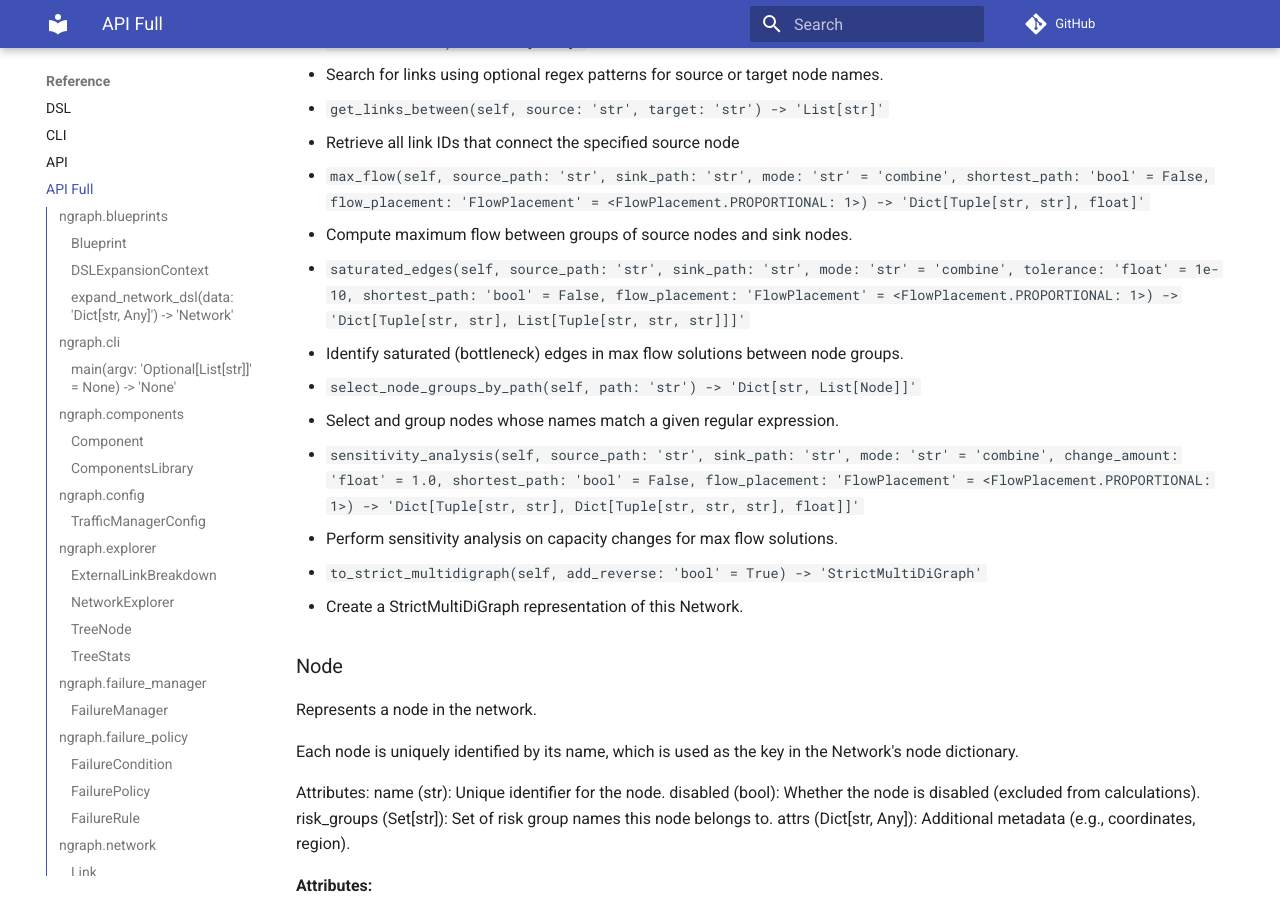
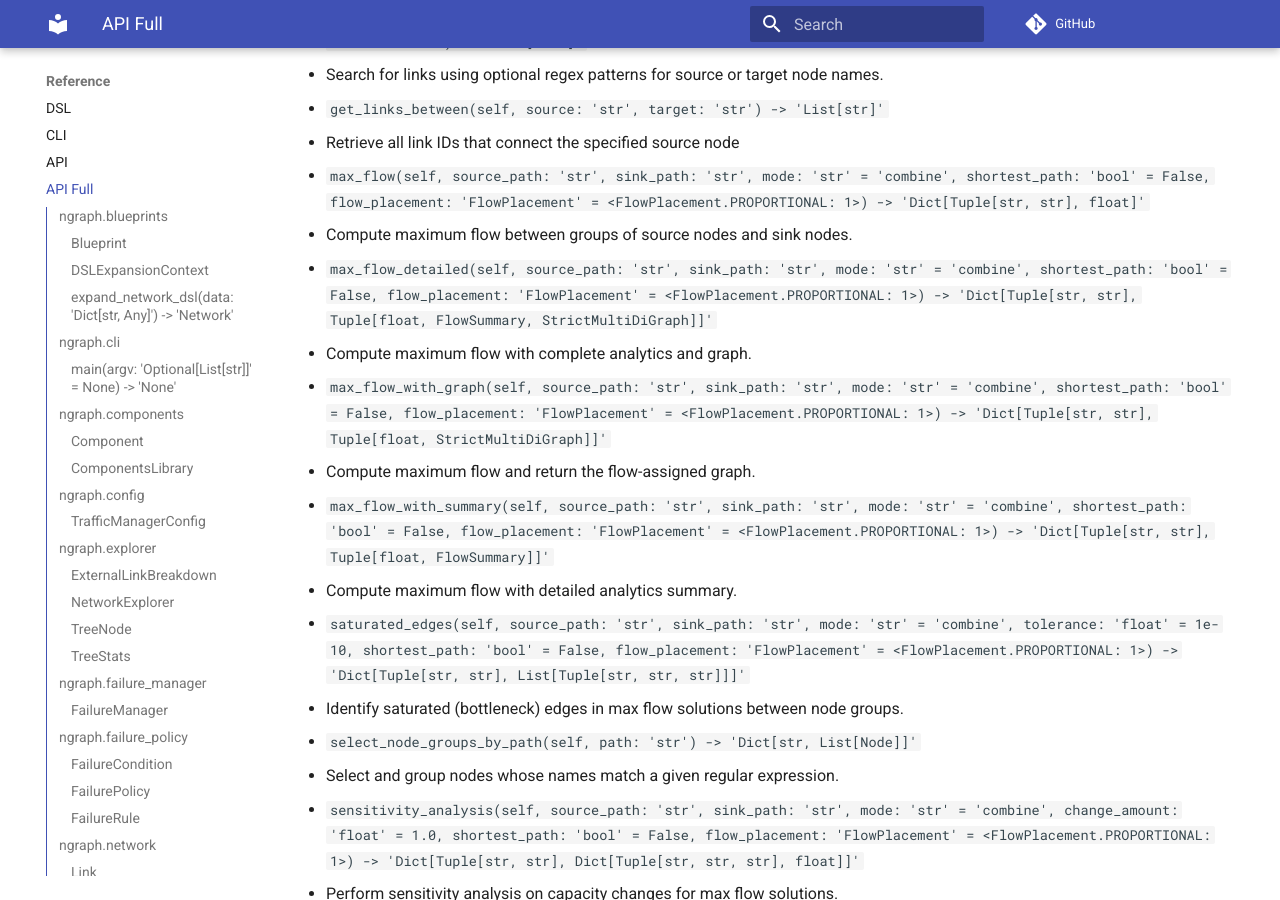
Before and after one commit to networmix/NetGraph, an MkDocs documentation site: the page built from docs/reference/api-full.md, in a window 1280 px wide and 900 px high, scrolled down 10664 px. Built offline with MkDocs 1.6.1 and Material for MkDocs 9.7.7, drawn with Linux system fonts in a browser that asks for light colours; comment, search, counter and statistics services are not loaded; some of the changed text lies outside the part shown.

Commit message:
Add detailed max flow methods to API documentation

```diff
--- a/docs/reference/api-full.md
+++ b/docs/reference/api-full.md
@@ -507,6 +507,12 @@ Attributes:
   - Retrieve all link IDs that connect the specified source node
 - `max_flow(self, source_path: 'str', sink_path: 'str', mode: 'str' = 'combine', shortest_path: 'bool' = False, flow_placement: 'FlowPlacement' = <FlowPlacement.PROPORTIONAL: 1>) -> 'Dict[Tuple[str, str], float]'`
   - Compute maximum flow between groups of source nodes and sink nodes.
+- `max_flow_detailed(self, source_path: 'str', sink_path: 'str', mode: 'str' = 'combine', shortest_path: 'bool' = False, flow_placement: 'FlowPlacement' = <FlowPlacement.PROPORTIONAL: 1>) -> 'Dict[Tuple[str, str], Tuple[float, FlowSummary, StrictMultiDiGraph]]'`
+  - Compute maximum flow with complete analytics and graph.
+- `max_flow_with_graph(self, source_path: 'str', sink_path: 'str', mode: 'str' = 'combine', shortest_path: 'bool' = False, flow_placement: 'FlowPlacement' = <FlowPlacement.PROPORTIONAL: 1>) -> 'Dict[Tuple[str, str], Tuple[float, StrictMultiDiGraph]]'`
+  - Compute maximum flow and return the flow-assigned graph.
+- `max_flow_with_summary(self, source_path: 'str', sink_path: 'str', mode: 'str' = 'combine', shortest_path: 'bool' = False, flow_placement: 'FlowPlacement' = <FlowPlacement.PROPORTIONAL: 1>) -> 'Dict[Tuple[str, str], Tuple[float, FlowSummary]]'`
+  - Compute maximum flow with detailed analytics summary.
 - `saturated_edges(self, source_path: 'str', sink_path: 'str', mode: 'str' = 'combine', tolerance: 'float' = 1e-10, shortest_path: 'bool' = False, flow_placement: 'FlowPlacement' = <FlowPlacement.PROPORTIONAL: 1>) -> 'Dict[Tuple[str, str], List[Tuple[str, str, str]]]'`
   - Identify saturated (bottleneck) edges in max flow solutions between node groups.
 - `select_node_groups_by_path(self, path: 'str') -> 'Dict[str, List[Node]]'`
```
Also changed, not shown: other parts of docs/reference/api-full.md (+1 -1 lines).
